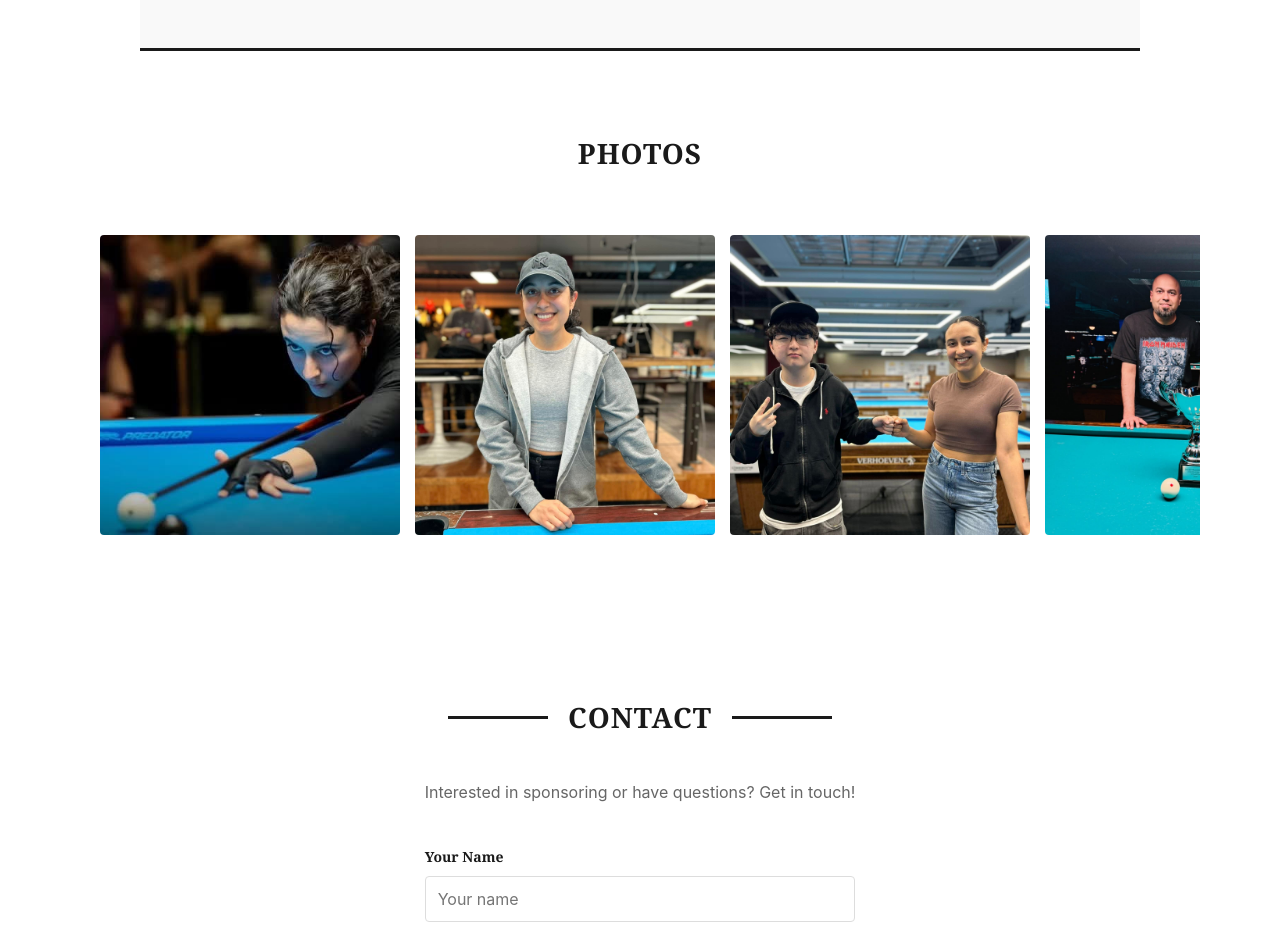
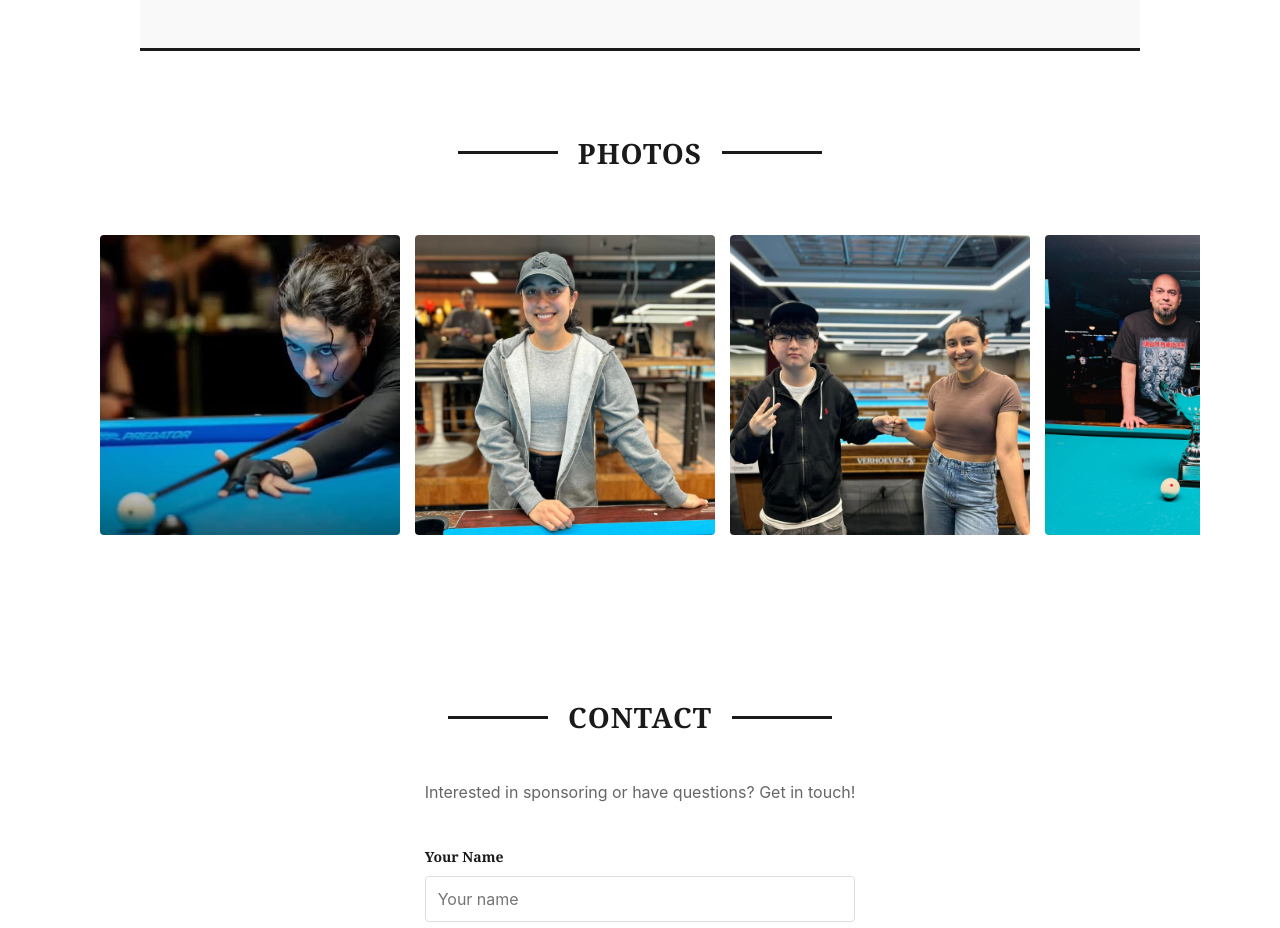
Before and after one commit to erikaalban/erikaalban.com, a website: page index.html in a window 1280 px wide. Shown: the part 2722-3650 px from the top of the page. Drawn offline with Linux system fonts and the light colour scheme; some packages are replaced by stand-ins of ours; a script that the page names is missing.

Commit message:
fix: ensure Photos header spans full width for decorative lines

```diff
--- a/styles.css
+++ b/styles.css
@@ -435,6 +435,10 @@
   width: 100%;
   max-width: 100%;
   overflow-x: hidden;
+}
+
+.media-section h2 {
+  width: 100%;
 }
 
 .photography-gallery-container {
```
